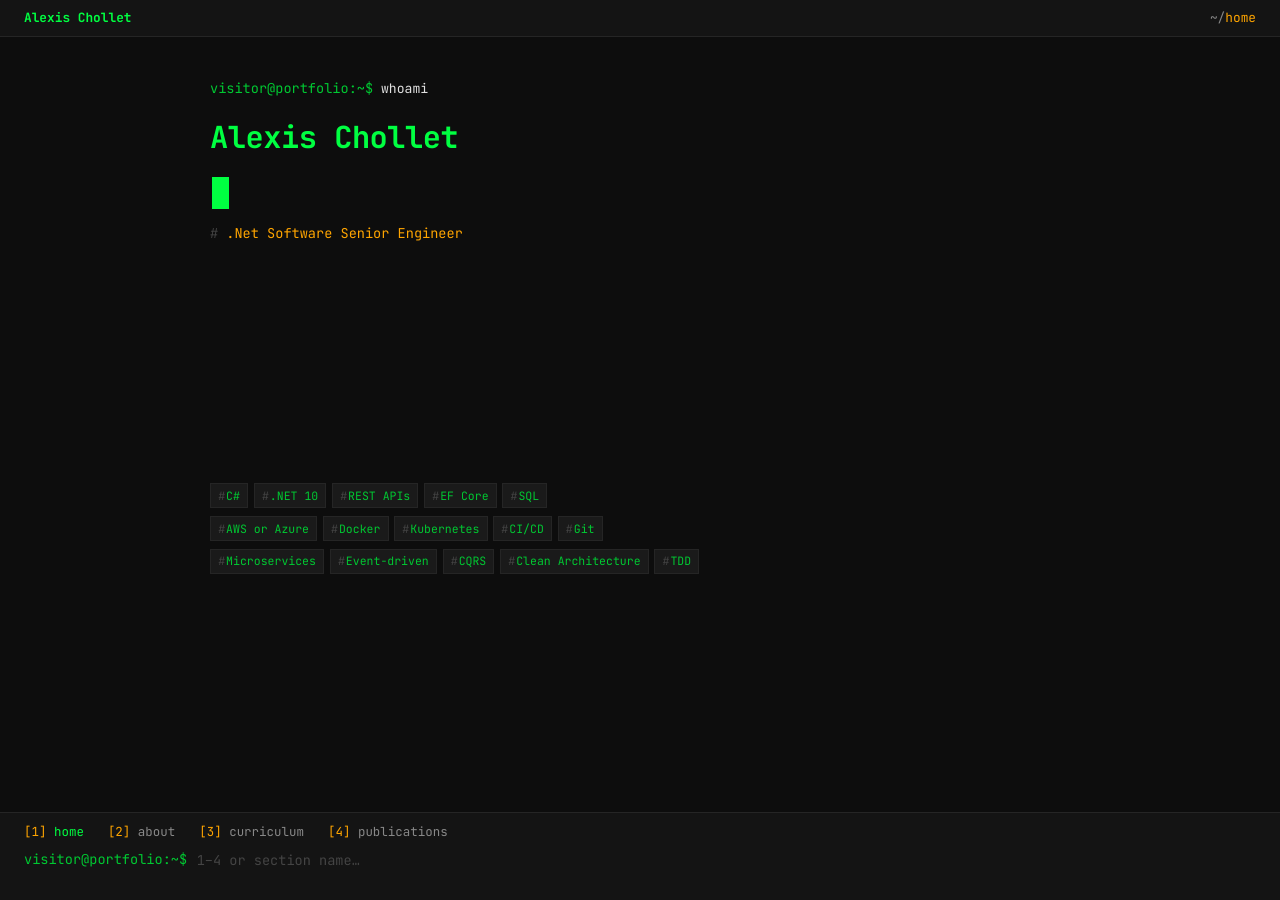
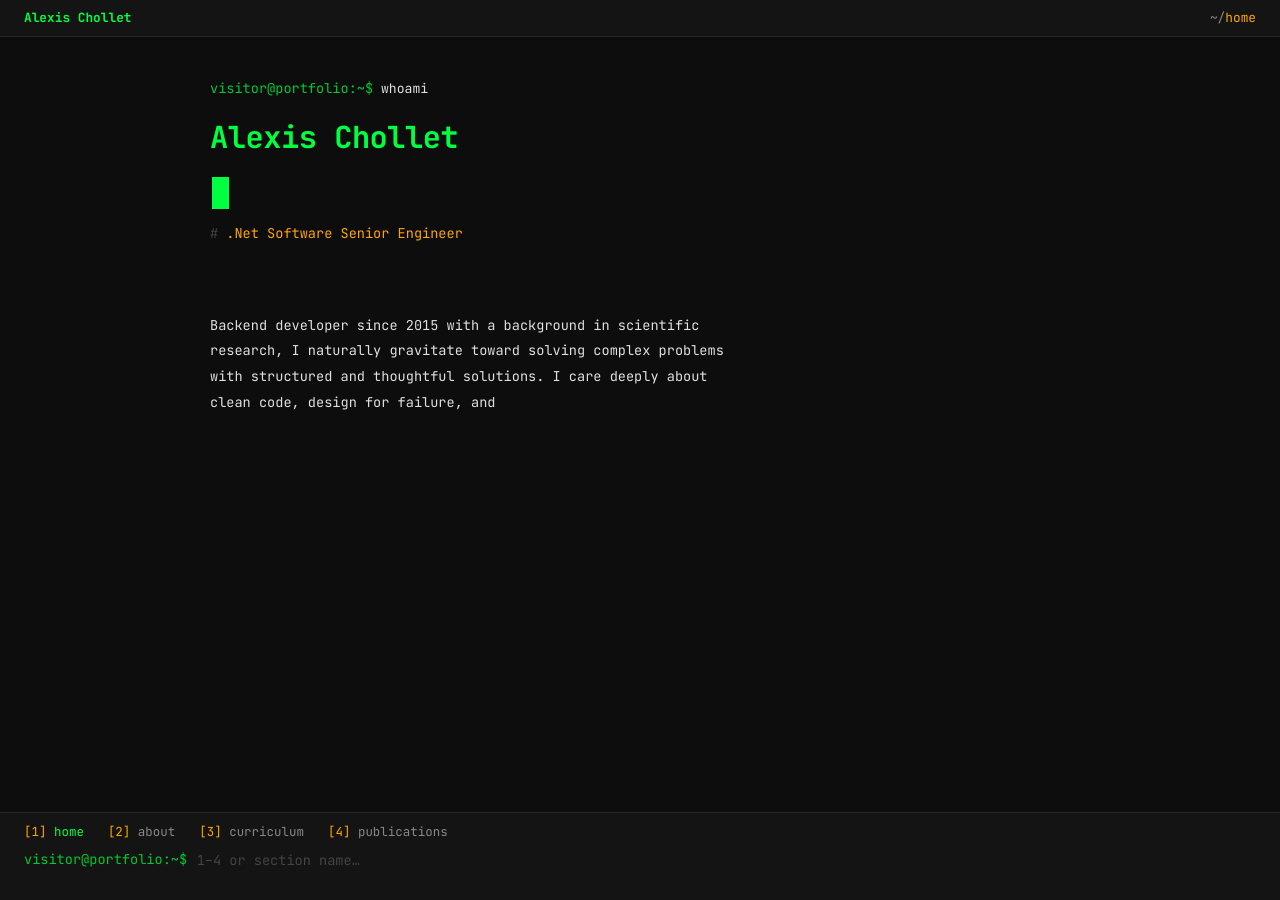
Before and after one commit to achollet/achollet.github.io, a Jekyll site: the page built from index.html, in a window 1280 px wide. Built offline with Jekyll 4.4.1, drawn with Linux system fonts in a browser that asks for light colours.

Commit message:
fixing css timing for div appearance

```diff
--- a/_includes/about.html
+++ b/_includes/about.html
@@ -2,14 +2,14 @@
   <div class="container">
 
     <div class="term-block">
-      <div class="term-cmd-line">
+      <div class="term-cmd-line tw-item">
         <span class="ti-prompt">visitor@portfolio:~$</span><span class="tw-cmd"> cat about.txt</span>
       </div>
       <p class="about-text tw-text">{{ site.author.about }}</p>
     </div>
 
     <div class="term-block">
-      <div class="term-cmd-line">
+      <div class="term-cmd-line tw-item">
         <span class="ti-prompt">visitor@portfolio:~$</span><span class="tw-cmd"> cat education.txt</span>
       </div>
       <div class="edu-list">
--- a/_includes/curriculum.html
+++ b/_includes/curriculum.html
@@ -2,7 +2,7 @@
   <div class="container">
 
     <div class="term-block">
-      <div class="term-cmd-line">
+      <div class="term-cmd-line tw-item">
         <span class="ti-prompt">visitor@portfolio:~$</span><span class="tw-cmd"> ls -l ./experience/</span>
       </div>
       <div class="timeline">
--- a/_includes/hero.html
+++ b/_includes/hero.html
@@ -3,7 +3,7 @@
     <div class="hero-text">
 
       <div class="term-block">
-        <div class="term-cmd-line">
+        <div class="term-cmd-line tw-item">
           <span class="ti-prompt">visitor@portfolio:~$</span><span class="tw-cmd"> whoami</span>
         </div>
         <h1><span class="tw-text">{{ site.author.name }}</span><span class="cursor"></span></h1>
@@ -14,7 +14,7 @@
         <div class="term-cmd-line tw-item">
           <span class="ti-prompt">visitor@portfolio:~$</span><span class="tw-cmd"> cat tagline.txt</span>
         </div>
-        <p class="hero-tagline tw-text tw-item">Backend developer since 2015 with a background in scientific research,
+        <p class="hero-tagline tw-text">Backend developer since 2015 with a background in scientific research,
           I naturally gravitate toward solving complex problems with structured and thoughtful solutions.
           I care deeply about clean code, design for failure, and building tools that truly meet user needs.</p>
       </div>
@@ -24,7 +24,7 @@
           <span class="ti-prompt">visitor@portfolio:~$</span><span class="tw-cmd"> ls -l ./skills/</span>
         </div>
           {% for category in site.data.skills %}
-          <div class="hero-tags">
+          <div class="hero-tags tw-item">
               {% for item in category.items %}<span class="hero-tag">{{ item }}</span>{% endfor %}
           </div>
           {% endfor %}
--- a/_includes/publications.html
+++ b/_includes/publications.html
@@ -2,7 +2,7 @@
   <div class="container">
 
     <div class="term-block">
-      <div class="term-cmd-line">
+      <div class="term-cmd-line tw-item">
         <span class="ti-prompt">visitor@portfolio:~$</span><span class="tw-cmd"> ls -l ./publications/</span>
       </div>
       <ul class="publications-list">
```
